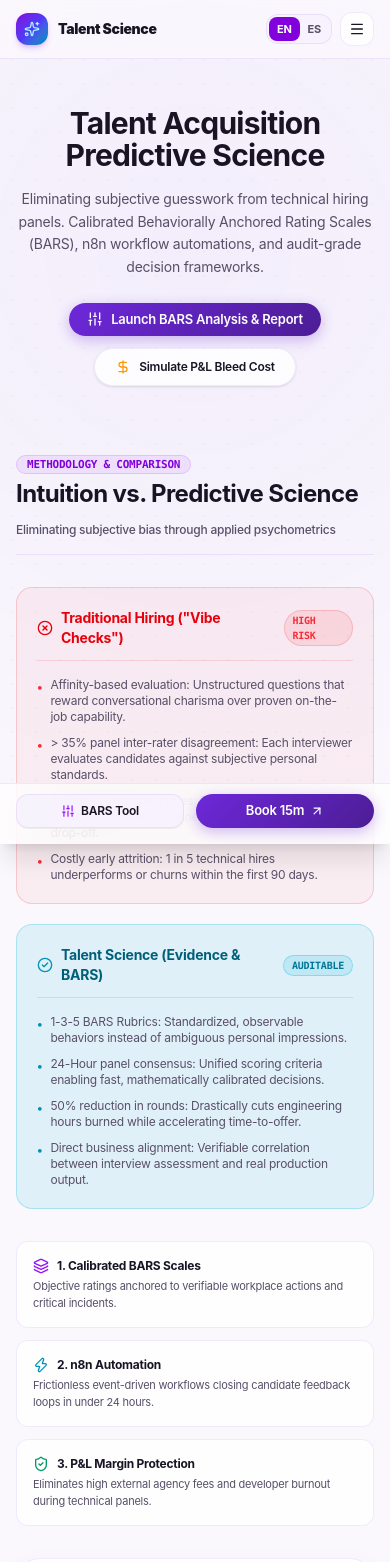
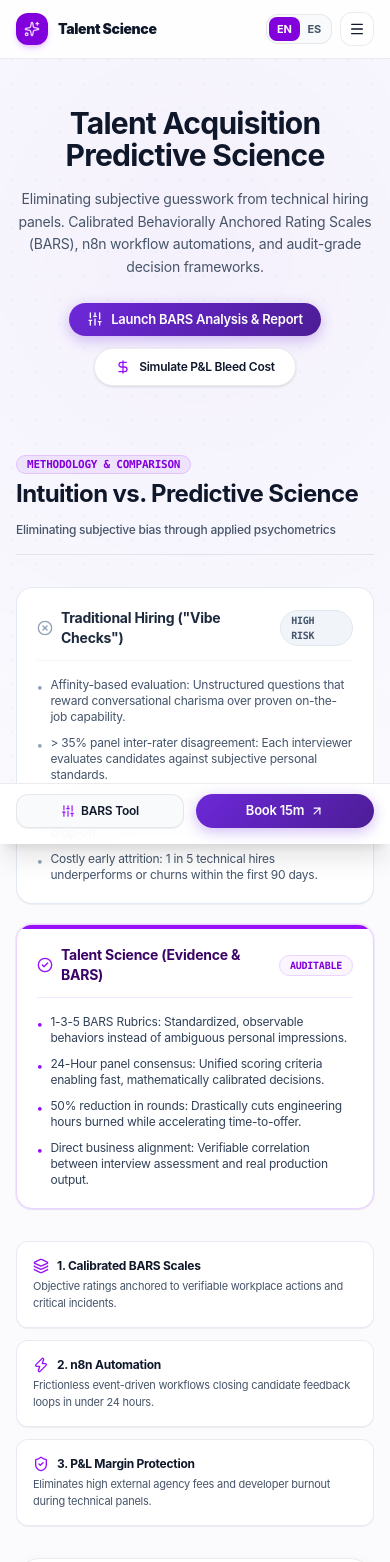
Before and after one commit to CatagRecruiter/human_factor_landing, a React (Vite) app: page / in a window 390 px wide. Shown: the top 1562 px of the page. Built offline with nearby package versions, Linux system fonts and the light colour scheme.

Commit message:
style: apply pure tech white and precision morado palette across talent science cockpit

```diff
--- a/src/App.tsx
+++ b/src/App.tsx
@@ -131,8 +131,8 @@
             onClick={() => scrollTo('hero')}
             className="flex items-center gap-2.5 cursor-pointer group"
           >
-            <div className="w-8 h-8 rounded-xl bg-gradient-to-br from-purple-700 via-indigo-600 to-cyan-600 flex items-center justify-center text-white shadow-md shadow-purple-600/20 group-hover:scale-105 transition-transform shrink-0">
-              <Sparkles className="w-4 h-4 text-cyan-200" />
+            <div className="w-8 h-8 rounded-xl bg-purple-700 flex items-center justify-center text-white shadow-md shadow-purple-600/20 group-hover:scale-105 transition-transform shrink-0">
+              <Sparkles className="w-4 h-4 text-purple-200" />
             </div>
             <span className="font-black text-sm sm:text-base text-[var(--apple-text-primary)] tracking-tight">
               Talent Science
@@ -184,10 +184,10 @@
                 sound.playTone(500, 'sine', 0.08);
                 setIsTourOpen(true);
               }}
-              className="flex items-center gap-1.5 px-3 py-1.5 rounded-full text-xs font-semibold border border-purple-500/30 bg-purple-500/10 text-purple-700 hover:bg-purple-500/20 transition-all shadow-sm cursor-pointer"
+              className="flex items-center gap-1.5 px-3 py-1.5 rounded-full text-xs font-semibold border border-purple-200 bg-purple-50 text-purple-700 hover:bg-purple-100 transition-all shadow-sm cursor-pointer"
               title={lang === 'es' ? 'Tour Guiado' : 'Interactive Tour'}
             >
-              <Sparkles className="w-3.5 h-3.5 text-cyan-600" />
+              <Sparkles className="w-3.5 h-3.5 text-purple-600" />
               <span>{t.nav.tourBtn}</span>
             </motion.button>
 
@@ -362,9 +362,9 @@
                     setIsMobileMenuOpen(false);
                     setIsTourOpen(true);
                   }}
-                  className="flex-1 py-2 rounded-xl border border-purple-500/30 bg-purple-500/10 text-purple-700 text-xs font-semibold flex items-center justify-center gap-1.5"
+                  className="flex-1 py-2 rounded-xl border border-purple-200 bg-purple-50 text-purple-700 text-xs font-semibold flex items-center justify-center gap-1.5"
                 >
-                  <Sparkles className="w-3.5 h-3.5 text-cyan-600" />
+                  <Sparkles className="w-3.5 h-3.5 text-purple-600" />
                   <span>{t.nav.tourBtn}</span>
                 </button>
                 <button
@@ -424,7 +424,7 @@
               onClick={() => scrollTo('interview-cost')}
               className="flex items-center gap-2 text-xs py-2.5 px-5 rounded-full border border-[var(--apple-border)] bg-[var(--apple-surface)] hover:bg-[var(--apple-hover)] text-[var(--apple-text-primary)] font-semibold transition-all shadow-sm cursor-pointer"
             >
-              <DollarSign className="h-4 w-4 text-amber-500" />
+              <DollarSign className="h-4 w-4 text-purple-600" />
               <span>{t.hero.secondaryBtn}</span>
             </button>
           </div>
--- a/src/components/CommandPalette.tsx
+++ b/src/components/CommandPalette.tsx
@@ -71,7 +71,7 @@
       category: lang === 'es' ? 'Módulos' : 'Modules',
       title: lang === 'es' ? 'Calculadora de Ineficiencia (Simulador P&L)' : 'Inefficiency Cost Calculator (P&L Simulator)',
       subtitle: lang === 'es' ? 'Módulo 2: Desperdicio financiero y horas de ingeniería' : 'Module 2: Real financial bleed and engineering waste',
-      icon: <DollarSign className="w-4 h-4 text-amber-500" />,
+      icon: <DollarSign className="w-4 h-4 text-purple-600" />,
       shortcut: '2',
       action: () => {
         onScrollTo('interview-cost');
@@ -83,7 +83,7 @@
       category: lang === 'es' ? 'Módulos' : 'Modules',
       title: lang === 'es' ? 'Ciencia Predictiva vs. Intuición' : 'Predictive Science vs. Gut Feeling',
       subtitle: lang === 'es' ? 'Comparativa de métodos y fiabilidad psicométrica' : 'Method comparison and psychometric predictive validity',
-      icon: <Sparkles className="w-4 h-4 text-cyan-600" />,
+      icon: <Sparkles className="w-4 h-4 text-purple-600" />,
       action: () => {
         onScrollTo('talent-science');
         onClose();
@@ -105,7 +105,7 @@
       category: lang === 'es' ? 'Módulos' : 'Modules',
       title: lang === 'es' ? 'Sobre Catalina Gil Sierra' : 'About Catalina Gil Sierra',
       subtitle: lang === 'es' ? 'Perfil ejecutivo, trayectoria y portafolio' : 'Executive profile, track record and credentials',
-      icon: <User className="w-4 h-4 text-indigo-600" />,
+      icon: <User className="w-4 h-4 text-purple-600" />,
       action: () => {
         onScrollTo('about-me');
         onClose();
@@ -130,7 +130,7 @@
       category: lang === 'es' ? 'Acciones' : 'Actions',
       title: lang === 'es' ? 'Iniciar Tour Guiado Interactivo' : 'Start Interactive Guided Tour',
       subtitle: lang === 'es' ? 'Paso a paso por los dos módulos principales' : 'Step-by-step walkthrough of both modules',
-      icon: <Sparkles className="w-4 h-4 text-cyan-600" />,
+      icon: <Sparkles className="w-4 h-4 text-purple-600" />,
       action: () => {
         onOpenTour();
         onClose();
@@ -143,7 +143,7 @@
       category: lang === 'es' ? 'Preferencias' : 'Preferences',
       title: sfxOn ? (lang === 'es' ? 'Silenciar Efectos de Audio' : 'Mute Tactile Audio FX') : (lang === 'es' ? 'Activar Efectos de Audio' : 'Enable Tactile Audio FX'),
       subtitle: sfxOn ? 'Web Audio: ON' : 'Web Audio: OFF',
-      icon: <Volume2 className="w-4 h-4 text-rose-500" />,
+      icon: <Volume2 className="w-4 h-4 text-purple-600" />,
       action: () => {
         onToggleSound();
         onClose();
@@ -154,7 +154,7 @@
       category: lang === 'es' ? 'Preferencias' : 'Preferences',
       title: lang === 'es' ? 'Switch to English' : 'Cambiar a Español',
       subtitle: lang === 'es' ? 'Current: Español' : 'Current: English',
-      icon: <Languages className="w-4 h-4 text-indigo-500" />,
+      icon: <Languages className="w-4 h-4 text-purple-600" />,
       action: () => {
         onToggleLang();
         onClose();
--- a/src/components/NewsletterSection.tsx
+++ b/src/components/NewsletterSection.tsx
@@ -57,7 +57,7 @@
             </button>
           </form>
         ) : (
-          <div className="flex items-center gap-2 px-4 py-2 rounded-xl bg-cyan-500/10 text-cyan-700 text-xs font-semibold border border-cyan-500/20">
+          <div className="flex items-center gap-2 px-4 py-2 rounded-xl bg-purple-50 text-purple-700 text-xs font-semibold border border-purple-200">
             <Check className="h-4 w-4" />
             <span>{t.subscribedSuccess}</span>
           </div>
--- a/src/components/PlaybookDownloadSection.tsx
+++ b/src/components/PlaybookDownloadSection.tsx
@@ -63,7 +63,7 @@
             <div className="grid grid-cols-1 sm:grid-cols-2 gap-2 text-xs text-[var(--apple-text-secondary)]">
               {t.chapters.map((ch, idx) => (
                 <div key={idx} className="flex items-start gap-2">
-                  <Check className="h-4 w-4 text-cyan-600 shrink-0 mt-0.5" />
+                  <Check className="h-4 w-4 text-purple-600 shrink-0 mt-0.5" />
                   <span>{ch}</span>
                 </div>
               ))}
@@ -122,7 +122,7 @@
             </form>
           ) : (
             <div className="py-6 text-center space-y-3">
-              <div className="w-12 h-12 mx-auto rounded-full bg-cyan-500/10 text-cyan-700 flex items-center justify-center">
+              <div className="w-12 h-12 mx-auto rounded-full bg-purple-50 text-purple-700 border border-purple-200 flex items-center justify-center">
                 <Check className="h-6 w-6" />
               </div>
               <h3 className="font-bold text-sm text-[var(--apple-text-primary)]">
--- a/src/components/TalentScienceOverview.tsx
+++ b/src/components/TalentScienceOverview.tsx
@@ -37,21 +37,21 @@
       <div className="grid grid-cols-1 md:grid-cols-2 gap-5">
 
         {/* Pain / Traditional Approach */}
-        <div className="p-5 sm:p-6 rounded-2xl bg-red-500/5 border border-red-500/20 space-y-4">
-          <div className="flex items-center justify-between pb-3 border-b border-red-500/15">
-            <div className="flex items-center gap-2 text-red-600 font-bold text-sm">
-              <XCircle className="h-4 w-4 shrink-0" />
+        <div className="p-5 sm:p-6 rounded-2xl bg-white border border-slate-200/90 space-y-4 shadow-2xs">
+          <div className="flex items-center justify-between pb-3 border-b border-slate-100">
+            <div className="flex items-center gap-2 text-slate-800 font-bold text-sm">
+              <XCircle className="h-4 w-4 shrink-0 text-slate-400" />
               <span>{t.traditionalTitle}</span>
             </div>
-            <span className="text-[10px] font-mono font-bold px-2 py-0.5 rounded-full bg-red-500/10 text-red-500 border border-red-500/20">
+            <span className="text-[10px] font-mono font-bold px-2.5 py-0.5 rounded-full bg-slate-100 text-slate-600 border border-slate-200">
               {t.traditionalBadge}
             </span>
           </div>
 
-          <ul className="space-y-2.5 text-xs text-[var(--apple-text-secondary)]">
+          <ul className="space-y-2.5 text-xs text-slate-600">
             {t.traditionalPoints.map((pt, idx) => (
               <li key={idx} className="flex items-start gap-2">
-                <span className="text-red-500 font-bold mt-0.5">•</span>
+                <span className="text-slate-400 font-bold mt-0.5">•</span>
                 <span>{pt}</span>
               </li>
             ))}
@@ -59,21 +59,22 @@
         </div>
 
         {/* Solution / Talent Science Approach */}
-        <div className="p-5 sm:p-6 rounded-2xl bg-cyan-500/10 border border-cyan-500/25 space-y-4">
-          <div className="flex items-center justify-between pb-3 border-b border-cyan-500/20">
-            <div className="flex items-center gap-2 text-cyan-800 font-bold text-sm">
-              <CheckCircle2 className="h-4 w-4 shrink-0 text-cyan-600" />
+        <div className="p-5 sm:p-6 rounded-2xl bg-white border border-purple-200 space-y-4 shadow-xs relative overflow-hidden ring-1 ring-purple-500/10">
+          <div className="absolute top-0 left-0 right-0 h-1 bg-purple-600" />
+          <div className="flex items-center justify-between pb-3 border-b border-purple-100">
+            <div className="flex items-center gap-2 text-purple-950 font-bold text-sm">
+              <CheckCircle2 className="h-4 w-4 shrink-0 text-purple-600" />
               <span>{t.scienceTitle}</span>
             </div>
-            <span className="text-[10px] font-mono font-bold px-2 py-0.5 rounded-full bg-cyan-500/15 text-cyan-700 border border-cyan-500/30">
+            <span className="text-[10px] font-mono font-bold px-2.5 py-0.5 rounded-full bg-purple-50 text-purple-700 border border-purple-200">
               {t.scienceBadge}
             </span>
           </div>
 
-          <ul className="space-y-2.5 text-xs text-[var(--apple-text-secondary)]">
+          <ul className="space-y-2.5 text-xs text-slate-700">
             {t.sciencePoints.map((pt, idx) => (
               <li key={idx} className="flex items-start gap-2">
-                <span className="text-cyan-600 font-bold mt-0.5">•</span>
+                <span className="text-purple-600 font-bold mt-0.5">•</span>
                 <span>{pt}</span>
               </li>
             ))}
@@ -84,7 +85,7 @@
 
       {/* 3 Core Pillars Cards */}
       <div className="grid grid-cols-1 sm:grid-cols-3 gap-3">
-        <div className="p-4 rounded-xl bg-[var(--apple-surface)] border border-[var(--apple-border)] space-y-1">
+        <div className="p-4 rounded-xl bg-white border border-slate-200/80 space-y-1 shadow-2xs">
           <div className="flex items-center gap-2 font-bold text-xs text-[var(--apple-text-primary)]">
             <Layers className="h-4 w-4 text-purple-600" />
             <span>{t.pillars[0].title}</span>
@@ -94,9 +95,9 @@
           </p>
         </div>
 
-        <div className="p-4 rounded-xl bg-[var(--apple-surface)] border border-[var(--apple-border)] space-y-1">
+        <div className="p-4 rounded-xl bg-white border border-slate-200/80 space-y-1 shadow-2xs">
           <div className="flex items-center gap-2 font-bold text-xs text-[var(--apple-text-primary)]">
-            <Zap className="h-4 w-4 text-cyan-600" />
+            <Zap className="h-4 w-4 text-purple-600" />
             <span>{t.pillars[1].title}</span>
           </div>
           <p className="text-[11px] text-[var(--apple-text-secondary)]">
@@ -104,9 +105,9 @@
           </p>
         </div>
 
-        <div className="p-4 rounded-xl bg-[var(--apple-surface)] border border-[var(--apple-border)] space-y-1">
+        <div className="p-4 rounded-xl bg-white border border-slate-200/80 space-y-1 shadow-2xs">
           <div className="flex items-center gap-2 font-bold text-xs text-[var(--apple-text-primary)]">
-            <ShieldCheck className="h-4 w-4 text-emerald-600" />
+            <ShieldCheck className="h-4 w-4 text-purple-600" />
             <span>{t.pillars[2].title}</span>
           </div>
           <p className="text-[11px] text-[var(--apple-text-secondary)]">
@@ -122,12 +123,12 @@
             <TrendingUp className="h-4 w-4 text-purple-600" />
             {t.caseStudiesTitle}
           </span>
-          <span className="text-[10px] text-cyan-700 bg-cyan-500/10 px-2 py-0.5 rounded-full border border-cyan-500/20 font-bold">{t.caseStudiesBadge}</span>
+          <span className="text-[10px] text-purple-700 bg-purple-50 px-2.5 py-0.5 rounded-full border border-purple-200 font-bold">{t.caseStudiesBadge}</span>
         </div>
 
         <div className="grid grid-cols-1 md:grid-cols-2 gap-4">
           {t.caseStudies.map((cs) => (
-            <div key={cs.id} className="p-4 rounded-xl bg-[var(--apple-surface-secondary)] border border-[var(--apple-border)] space-y-2.5">
+            <div key={cs.id} className="p-4 rounded-xl bg-white border border-slate-200/80 space-y-2.5 shadow-2xs">
               <div className="flex items-center justify-between">
                 <span className="text-xs font-bold text-purple-700">{cs.clientType}</span>
                 <span className="text-[10px] font-mono text-[var(--apple-text-tertiary)]">{cs.market}</span>
@@ -138,10 +139,10 @@
                 <p><strong>{t.solutionLabel}</strong> {cs.solution}</p>
               </div>
 
-              <div className="pt-2 border-t border-[var(--apple-border)] grid grid-cols-3 gap-2">
+              <div className="pt-2 border-t border-slate-100 grid grid-cols-3 gap-2">
                 {cs.metrics.map((m, mIdx) => (
-                  <div key={mIdx} className="p-2 rounded-lg bg-[var(--apple-surface)] border border-[var(--apple-border)] text-center">
-                    <div className="text-xs font-black text-cyan-700 font-mono">{m.value}</div>
+                  <div key={mIdx} className="p-2 rounded-lg bg-slate-50 border border-slate-200/70 text-center">
+                    <div className="text-xs font-black text-purple-700 font-mono">{m.value}</div>
                     <div className="text-[9px] text-[var(--apple-text-secondary)] leading-tight mt-0.5">{m.label}</div>
                   </div>
                 ))}
--- a/src/index.css
+++ b/src/index.css
@@ -2,86 +2,84 @@
 
 @layer base {
   :root {
-    /* Option 2: Amethyst Purple & Cyber Cyan (Light Mode) */
-    --apple-bg: #faf8fd;
-    --apple-surface: rgba(255, 255, 255, 0.82);
+    /* Pure Tech White & Precision Purple (Apple/Tesla Enterprise) */
+    --apple-bg: #fbfbfe;
+    --apple-surface: #ffffff;
     --apple-surface-solid: #ffffff;
-    --apple-surface-secondary: rgba(246, 242, 253, 0.88);
-    --apple-surface-tertiary: #ece6f8;
+    --apple-surface-secondary: #f8fafc;
+    --apple-surface-tertiary: #f1f5f9;
 
-    --apple-text-primary: #191424;
-    --apple-text-secondary: #585068;
-    --apple-text-tertiary: #8b839c;
+    --apple-text-primary: #0f172a;
+    --apple-text-secondary: #475569;
+    --apple-text-tertiary: #94a3b8;
 
-    --apple-border: rgba(109, 40, 217, 0.09);
-    --apple-border-hover: rgba(109, 40, 217, 0.22);
+    --apple-border: rgba(15, 23, 42, 0.08);
+    --apple-border-hover: rgba(109, 40, 217, 0.35);
 
-    /* System Accents: Royal Amethyst (#6d28d9) & Cyber Cyan (#06b6d4) */
+    /* System Accent: Deep Electric Violet / Royal Tech Amethyst */
     --apple-purple: #6d28d9;
     --apple-purple-hover: #5b21b6;
-    --apple-cyan: #06b6d4;
-    --apple-cyan-bg: rgba(6, 182, 212, 0.12);
+    --apple-cyan: #6d28d9;
+    --apple-cyan-bg: rgba(109, 40, 217, 0.08);
     --apple-blue: #6d28d9;
     --apple-blue-hover: #5b21b6;
-    --apple-green: #06b6d4;
-    --apple-green-bg: rgba(6, 182, 212, 0.12);
-    --apple-amber: #f59e0b;
-    --apple-amber-bg: rgba(245, 158, 11, 0.14);
-    --apple-red: #ef4444;
-    --apple-red-bg: rgba(239, 68, 68, 0.14);
+    --apple-green: #6d28d9;
+    --apple-green-bg: rgba(109, 40, 217, 0.08);
+    --apple-amber: #6d28d9;
+    --apple-amber-bg: rgba(109, 40, 217, 0.08);
+    --apple-red: #64748b;
+    --apple-red-bg: rgba(100, 116, 139, 0.08);
 
-    --apple-nav-bg: rgba(250, 248, 253, 0.80);
-    --apple-card-shadow: 0 10px 30px rgba(109, 40, 217, 0.05), 0 1px 3px rgba(0, 0, 0, 0.02);
-    --apple-card-shadow-hover: 0 16px 40px rgba(109, 40, 217, 0.10);
+    --apple-nav-bg: rgba(255, 255, 255, 0.85);
+    --apple-card-shadow: 0 4px 20px rgba(0, 0, 0, 0.03), 0 1px 2px rgba(0, 0, 0, 0.02);
+    --apple-card-shadow-hover: 0 12px 32px rgba(109, 40, 217, 0.08), 0 2px 6px rgba(0, 0, 0, 0.03);
 
-    --spotlight-glow: rgba(109, 40, 217, 0.14);
-    --grid-dot-color: rgba(109, 40, 217, 0.08);
+    --spotlight-glow: rgba(109, 40, 217, 0.09);
+    --grid-dot-color: rgba(15, 23, 42, 0.04);
 
-    /* Living Animated Background Blobs */
-    --living-blob-1: rgba(109, 40, 217, 0.20);
-    --living-blob-2: rgba(6, 182, 212, 0.18);
-    --living-blob-3: rgba(168, 85, 247, 0.15);
+    /* Living Animated Background Blobs (Soft, Ambient & Non-Intrusive) */
+    --living-blob-1: rgba(109, 40, 217, 0.12);
+    --living-blob-2: rgba(147, 51, 234, 0.08);
+    --living-blob-3: rgba(109, 40, 217, 0.06);
   }
 
   [data-theme="dark"] {
-    /* Option 2: Obsidian Amethyst & Neon Cyan (Dark Mode) */
     --apple-bg: #090611;
-    --apple-surface: rgba(22, 17, 33, 0.78);
+    --apple-surface: rgba(22, 17, 33, 0.85);
     --apple-surface-solid: #171224;
-    --apple-surface-secondary: rgba(29, 23, 44, 0.85);
+    --apple-surface-secondary: rgba(29, 23, 44, 0.90);
     --apple-surface-tertiary: #31284a;
 
-    --apple-text-primary: #f6f3fc;
-    --apple-text-secondary: #a9a0be;
-    --apple-text-tertiary: #756d88;
+    --apple-text-primary: #f8fafc;
+    --apple-text-secondary: #94a3b8;
+    --apple-text-tertiary: #64748b;
 
-    --apple-border: rgba(168, 85, 247, 0.14);
-    --apple-border-hover: rgba(168, 85, 247, 0.28);
+    --apple-border: rgba(255, 255, 255, 0.08);
+    --apple-border-hover: rgba(168, 85, 247, 0.35);
 
     --apple-purple: #9333ea;
     --apple-purple-hover: #a855f7;
-    --apple-cyan: #22d3ee;
-    --apple-cyan-bg: rgba(34, 211, 238, 0.18);
+    --apple-cyan: #a855f7;
+    --apple-cyan-bg: rgba(168, 85, 247, 0.12);
     --apple-blue: #9333ea;
     --apple-blue-hover: #a855f7;
-    --apple-green: #22d3ee;
-    --apple-green-bg: rgba(34, 211, 238, 0.18);
-    --apple-amber: #fbbf24;
-    --apple-amber-bg: rgba(251, 191, 36, 0.18);
-    --apple-red: #f87171;
-    --apple-red-bg: rgba(248, 113, 113, 0.18);
+    --apple-green: #a855f7;
+    --apple-green-bg: rgba(168, 85, 247, 0.12);
+    --apple-amber: #a855f7;
+    --apple-amber-bg: rgba(168, 85, 247, 0.12);
+    --apple-red: #94a3b8;
+    --apple-red-bg: rgba(148, 163, 184, 0.12);
 
-    --apple-nav-bg: rgba(15, 11, 24, 0.80);
+    --apple-nav-bg: rgba(15, 11, 24, 0.85);
     --apple-card-shadow: 0 12px 36px rgba(0, 0, 0, 0.65);
     --apple-card-shadow-hover: 0 20px 48px rgba(109, 40, 217, 0.25);
 
-    --spotlight-glow: rgba(147, 51, 234, 0.18);
-    --grid-dot-color: rgba(168, 85, 247, 0.10);
+    --spotlight-glow: rgba(147, 51, 234, 0.14);
+    --grid-dot-color: rgba(255, 255, 255, 0.04);
 
-    /* Living Animated Background Blobs */
-    --living-blob-1: rgba(147, 51, 234, 0.28);
-    --living-blob-2: rgba(34, 211, 238, 0.22);
-    --living-blob-3: rgba(168, 85, 247, 0.20);
+    --living-blob-1: rgba(147, 51, 234, 0.18);
+    --living-blob-2: rgba(168, 85, 247, 0.12);
+    --living-blob-3: rgba(147, 51, 234, 0.10);
   }
 
   * {
@@ -205,7 +203,7 @@
   position: absolute;
   inset: -1px;
   border-radius: inherit;
-  background: linear-gradient(135deg, rgba(109, 40, 217, 0.35), rgba(6, 182, 212, 0.3), transparent 70%);
+  background: linear-gradient(135deg, rgba(109, 40, 217, 0.25), rgba(147, 51, 234, 0.15), transparent 70%);
   z-index: -1;
   opacity: 0;
   transition: opacity 0.35s ease;
```
Also changed, not shown: src/components/AboutMeSection.tsx (+24 -24 lines), src/components/InefficientInterviewingCalculator.tsx (+26 -26 lines), src/components/InterviewAnalysisTool.tsx (+32 -32 lines), src/components/WelcomeModal.tsx (+8 -8 lines).
